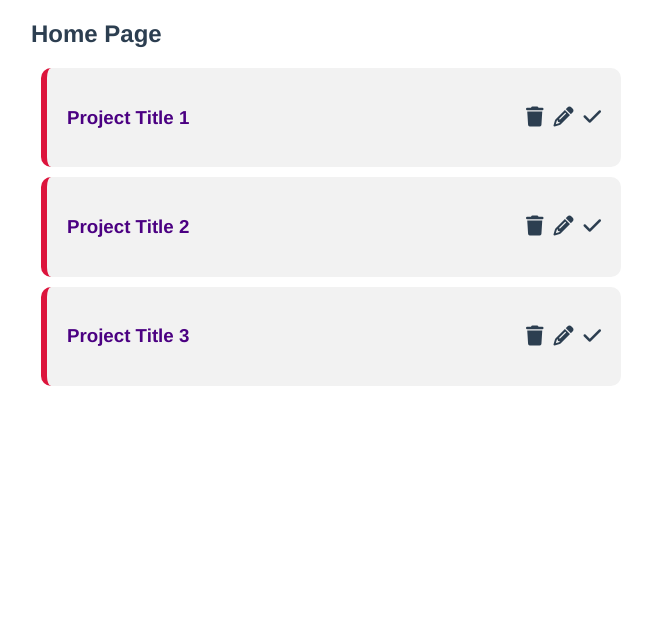
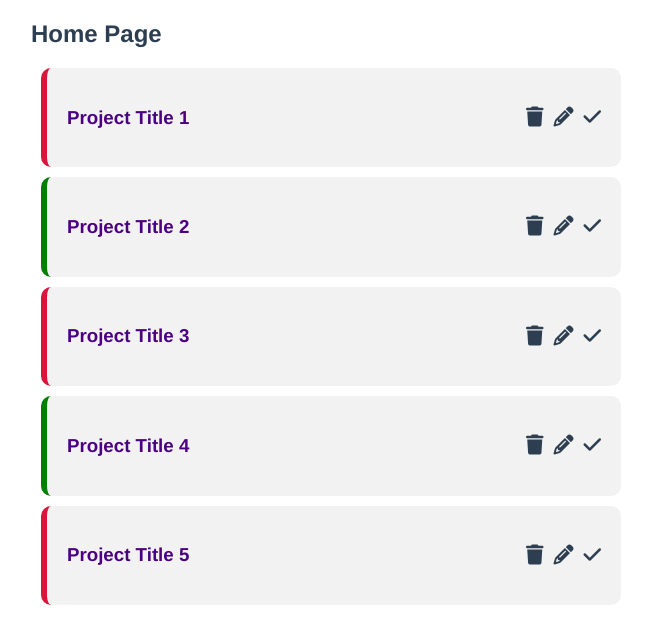
Before and after one commit to RZoro2711/Project-Plan-Vue, a Vue app: page / in a window 1280 px wide. Shown: the top 644 px of the page, without its empty margins (309-961 px from the left). Built offline with nearby package versions, Linux system fonts and the light colour scheme; data requests are answered from the project's data file.

Commit message:
Complete Method

```diff
--- a/database/db.json
+++ b/database/db.json
@@ -3,17 +3,32 @@
     {
       "id": 1,
       "title": "Project Title 1",
-      "detail": "Project Detail 1"
+      "detail": "Project Detail 1",
+      "complete": false
     },
     {
       "id": 2,
       "title": "Project Title 2",
-      "detail": "Project Detail 2"
+      "detail": "Project Detail 2",
+      "complete": true
     },
     {
       "id": 3,
       "title": "Project Title 3",
-      "detail": "Project Detail 3"
+      "detail": "Project Detail 3",
+      "complete": false
+    },
+    {
+      "id": 4,
+      "title": "Project Title 4",
+      "detail": "Project Detail 4",
+      "complete": true
+    },
+    {
+      "id": 5,
+      "title": "Project Title 5",
+      "detail": "Project Detail 5",
+      "complete": false
     }
   ]
 }
--- a/src/components/SingleProject.vue
+++ b/src/components/SingleProject.vue
@@ -1,5 +1,5 @@
 <template>
-    <div class="project">
+    <div class="project" :class="{complete:project.complete}">
         <div class="flexing">
             <div>
                 <h3 @click="showDetail= !showDetail">{{ project.title }}</h3>
@@ -7,7 +7,7 @@
             <div>
                 <i @click="deleteProject" class="fas fa-trash"></i>
                 <i class="fa-solid fa-pencil"></i>
-                <i class="fa-solid fa-check"></i>
+                <i @click="completeProject" class="fa-solid fa-check"></i>
             </div>
         </div>
         <p v-if="showDetail">{{ project.detail }}</p>
@@ -29,6 +29,25 @@ export default {
             fetch(this.api+this.project.id,{method:"Delete"})
             .then(()=>{
                 this.$emit('delete',this.project.id)
+            })
+            .catch((err)=>{
+                console.log(err)
+            })
+        },
+        completeProject(){
+            fetch(this.api+this.project.id,{
+                method : "PATCH",
+                headers : {
+                    "Content-Type" : "application/json",
+                },
+                body : JSON.stringify(
+                    {
+                        complete : !this.project.complete
+                    }
+                )
+            })
+            .then(()=>{
+                this.$emit('complete',this.project.id)
             })
             .catch((err)=>{
                 console.log(err)
@@ -64,4 +83,7 @@ i:hover{
     color: #7777;
     cursor: pointer;
 }
+.complete{
+    border-left: 6px solid green;
+}
 </style>
--- a/src/views/HomeView.vue
+++ b/src/views/HomeView.vue
@@ -2,7 +2,7 @@
   <div class="home">
     <h2>Home Page</h2>
     <div v-for="project in projects" :key="project.id">
-      <SingleProject :project="project" @delete="deleteProject"></SingleProject>
+      <SingleProject :project="project" @delete="deleteProject" @complete="completeProject"></SingleProject>
     </div>
   </div>
 </template>
@@ -24,6 +24,12 @@ export default {
       this.projects = this.projects.filter((project)=>{
         return project.id != id
       })
+    },
+    completeProject(id){
+      let findproject = this.projects.find((project)=>{
+        return project.id == id
+      })
+      findproject.complete =  !findproject.complete
     }
   },
   mounted() {
```
